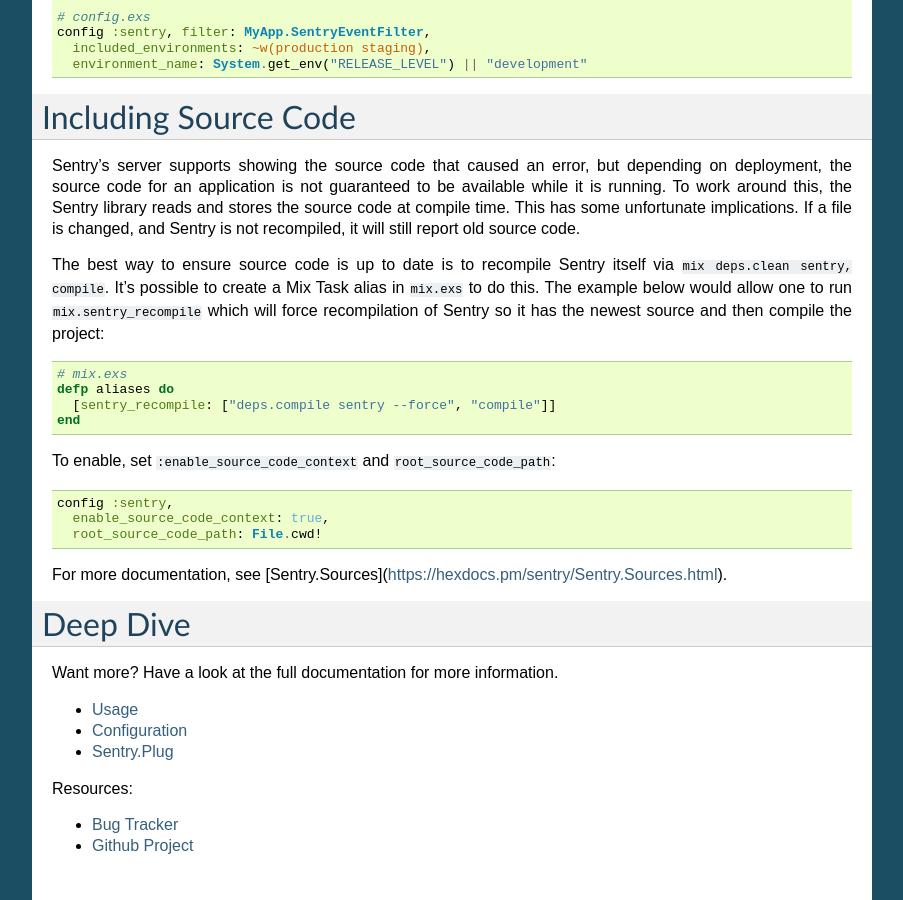
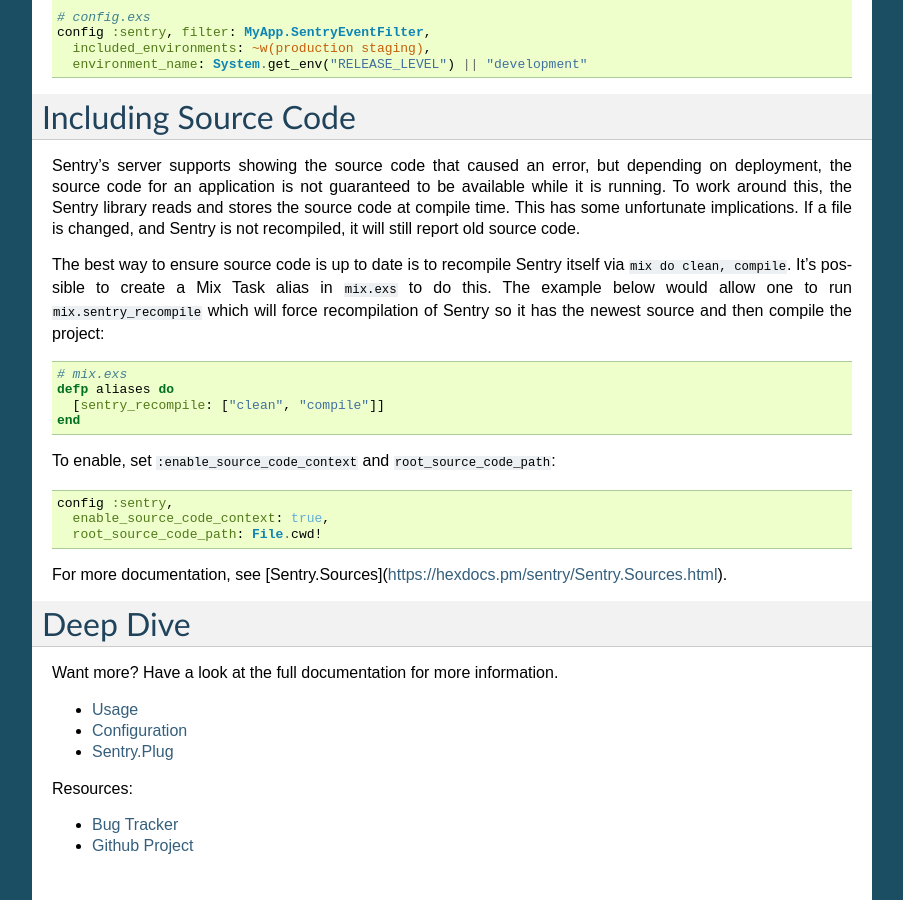
Before and after one commit to getsentry/sentry-elixir, a Sphinx documentation site: the page built from docs/index.rst, in a window 1280 px wide and 900 px high, scrolled down 2137 px. Shown: the whole window, without its empty margins (198-1101 px from the left). Built offline with Sphinx 7.4.7, drawn with Linux system fonts in a browser that asks for light colours; the version number could not be read and is left out.

Commit message:
update docs to remove problematic recomplication suggestion

```diff
--- a/docs/index.rst
+++ b/docs/index.rst
@@ -142,13 +142,13 @@
 
 Sentry's server supports showing the source code that caused an error, but depending on deployment, the source code for an application is not guaranteed to be available while it is running.  To work around this, the Sentry library reads and stores the source code at compile time. This has some unfortunate implications.  If a file is changed, and Sentry is not recompiled, it will still report old source code.
 
-The best way to ensure source code is up to date is to recompile Sentry itself via ``mix deps.clean sentry, compile``.  It's possible to create a Mix Task alias in ``mix.exs`` to do this.  The example below would allow one to run ``mix.sentry_recompile`` which will force recompilation of Sentry so it has the newest source and then compile the project:
+The best way to ensure source code is up to date is to recompile Sentry itself via ``mix do clean, compile``.  It's possible to create a Mix Task alias in ``mix.exs`` to do this.  The example below would allow one to run ``mix.sentry_recompile`` which will force recompilation of Sentry so it has the newest source and then compile the project:
 
 .. code-block:: elixir
 
   # mix.exs
   defp aliases do
-    [sentry_recompile: ["deps.compile sentry --force", "compile"]]
+    [sentry_recompile: ["clean", "compile"]]
   end
 
 To enable, set ``:enable_source_code_context`` and ``root_source_code_path``:
```
Also changed, not shown: README.md (+2 -2 lines), 1 other file.
